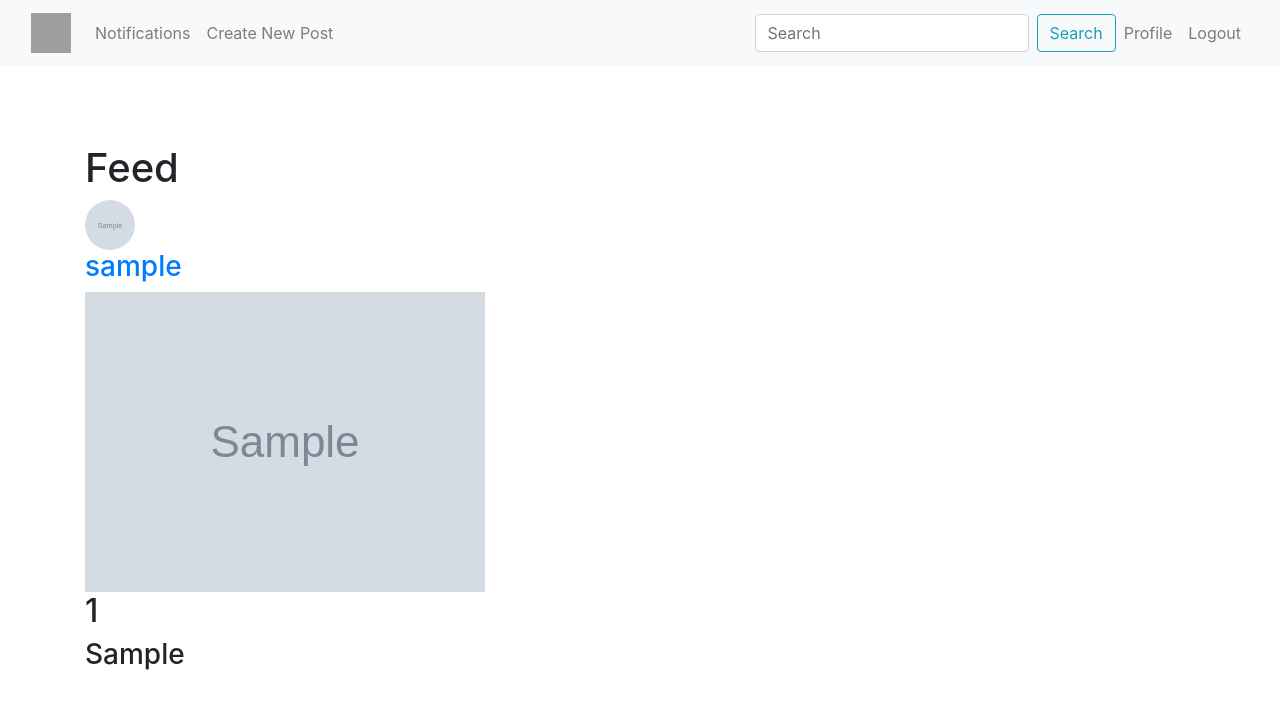
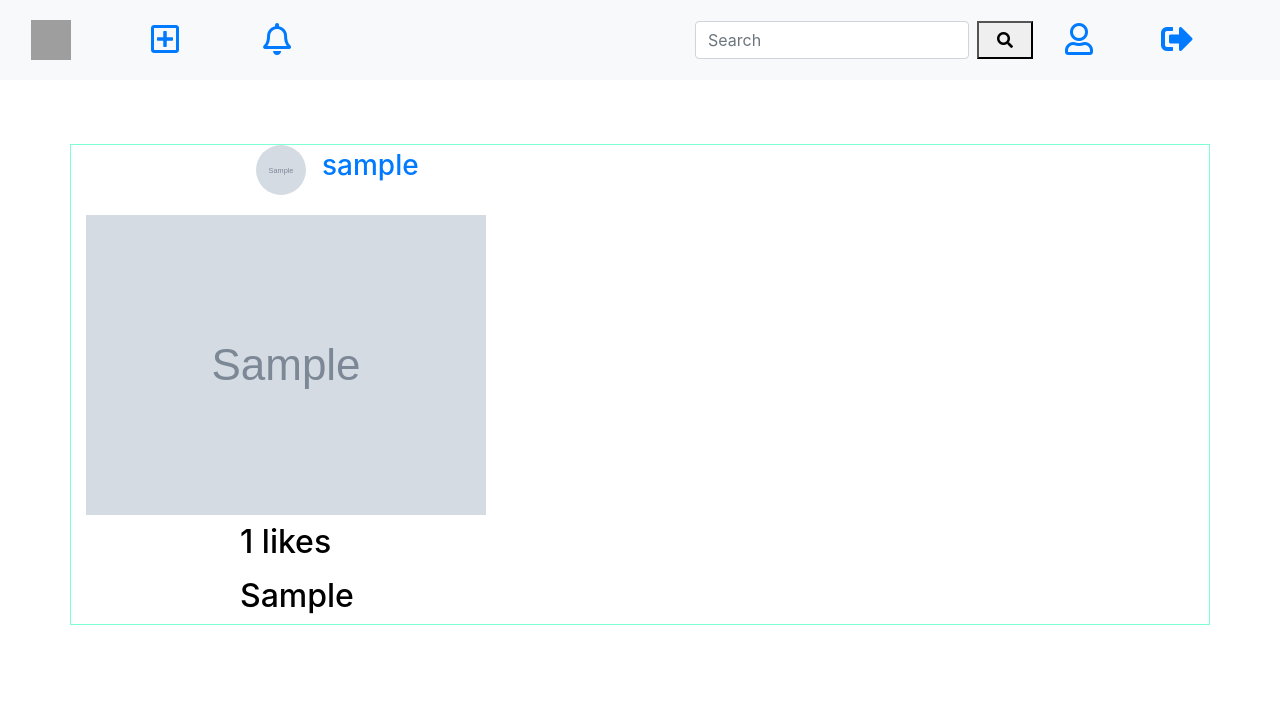
Before and after one commit to UtkarshAgrawalDTU/Betagram, a Django app: page / in a window 1280 px wide. Shown: the top 709 px of the page. Run offline with Django 3.2, Linux system fonts and the light colour scheme; a user stored in the database is signed in; tables that the repository leaves empty hold one stand-in row (values such as "Sample post"); grey boxes marked "Sample" are stand-in pictures; some libraries are stand-ins or nearby versions; grey boxes are pictures that could not be loaded.

Commit message:
Feed styled

```diff
--- a/feed/templates/feed/index.html
+++ b/feed/templates/feed/index.html
@@ -4,24 +4,44 @@
 {% block load_css %}
 <link rel="stylesheet" href="{% static 'feed/style.css' %}">
 {% endblock %}
+
+
 {% block body %}
 
 {% if request.user.is_authenticated %}
 
-<h1>Feed</h1>
+<div class="infinite-container">
+<div class="row">
+  {% for post in posts %}
 
-<div class="infinite-container">
-    {% for post in posts %}
-      <div class="infinite-item">
-        <a href = "{% url 'profile' post.owner.username %}">
-            <img src="{{post.owner.profile.image.url}}" class = "rounded-circle" width="50px" height="50px">
-            <h3>{{post.owner.username}}</h3>
-        </a>
-        <a href = "{{ post.get_absolute_url }}"><img src="{{post.image.url}}"></a>
-        <h2>{{post.likecount}}</h2>
-        <h3>{{post.caption}}</h3>
+  <div class="infinite-item mx-auto col-lg-12 col-xs-12" style="object-fit: contain; border: 1px solid aquamarine; background-color: white;">
+
+    <a href = "{% url 'profile' post.owner.username %}">
+      <div class="row mx-auto" style="max-width: 800px; height: 70px;">
+        <img src="{{post.owner.profile.image.url}}" class = "rounded-circle mx-3" width="50px" height="50px">
+          <h3 style="float:inline-start;" class="pt-1">{{post.owner.username}}</h3>
       </div>
-    {% endfor %}
+    </a>
+
+    <div class="image mx-auto">
+      <a href = "{{ post.get_absolute_url }}">
+        <img src="{{post.image.url}}" class="post">
+      </a>
+    </div>
+
+    <div class="row mx-auto my-2" style="max-width: 800px; ">
+      <h2 style="color: black;">{{post.likecount}} likes</h2>
+    </div>
+
+    <div class="row mx-auto" style="max-width: 800px;">
+      <h2 style="color: black;">{{post.caption}}</h2>
+    </div>
+
+
+
+  </div>
+{% endfor %}
+</div>
 </div>
 
 
--- a/posts/models.py
+++ b/posts/models.py
@@ -23,8 +23,8 @@ class Post(models.Model):
 
         img = Image.open(self.image.path)
 
-        if img.height > 500 or img.width > 500:
-            output_size = (500,500)
+        if img.height > 800 or img.width > 800:
+            output_size = (800,800)
             img.thumbnail(output_size)
             img.save(self.image.path)
 
--- a/templates/base.html
+++ b/templates/base.html
@@ -21,7 +21,7 @@
   <nav class="navbar navbar-expand-md navbar-light bg-light fixed-top">
     <div class="container-fluid">
 
-      <a class="navbar-brand" href="{% url 'feed:home' %}">
+      <a class="navbar-brand pr-5" href="{% url 'feed:home' %}">
           <img src="{% static 'images/logo.ico' %}" width="40" height="40" alt="">
         </a>
       <button class="navbar-toggler collapsed" type="button" data-toggle="collapse" data-target="#topNavBar" aria-label="Toggle navigation">
@@ -34,42 +34,56 @@
 
         <ul class="navbar-nav mr-auto">
 
-          <li class="nav-item ">
-            <a class="nav-link" href="{% url 'notifs:notification_page' %}">
-              Notifications<span class="sr-only">(current)</span>
-            </a>
+          <li class="nav-item mx-3">
+            <span class="fa-stack fa-2x icon">
+              <a href="{% url 'create' %}">
+                <i class="far fa-plus-square"></i>
+              </a>
+            </span>
           </li>
 
-          <li class="nav-item">
-            <a class="nav-link" href="{% url 'create' %}">
-              Create New Post<span class="sr-only">(current)</span>
-            </a>
+          <li class="nav-item mx-3">
+            <span class="fa-stack fa-2x icon">
+              <a href="{% url 'notifs:notification_page' %}">
+                <i class="far fa-bell"></i>
+              </a>
+            </span>
           </li>
 
         </ul>
+
         {% endif %}
 
 
         {% if request.user.is_authenticated %}
 
-        <ul class="navbar-nav ml-auto">
-
-          <form class="form-inline my-2 my-lg-0" method="GET" action="{% url 'search:search_result' %}">
+          <form class="form-inline my-2 my-lg-0 ml-auto mr-4" method="GET" action="{% url 'search:search_result' %}">
             <input name="q" class="form-control mr-sm-2" type="search" placeholder="Search" aria-label="Search"/>
-            <button class="btn btn-outline-info my-2 my-sm-0" type="submit">Search</button>
+            <button type="submit">
+              <span class="fa-stack icon">
+                <i class="fas fa-search"></i>
+              </span>
+            </button>
           </form>
 
-          <li class="nav-item">
-            <a class="nav-link" href="{% url 'profile' request.user.username %}">
-              Profile<span class="sr-only">(current)</span>
-            </a>
+          <ul class="navbar-nav">
+
+          <li class="nav-item mx-2 ml-2">
+            <span class="fa-stack fa-2x icon">
+              <a href="{% url 'profile' request.user.username %}">
+                <i class="far fa-user"></i>
+              </a>
+            </span>
           </li>
 
-          <li class="nav-item">
-            <a class="nav-link" href="{% url 'logout' %}">
-              Logout<span class="sr-only">(current)</span>
-            </a>
+          <li class="nav-item mx-2">
+            <span class="fa-stack fa-2x icon">
+              <a href="{% url 'logout' %}">
+                <i class="fa fa-sign-out-alt"></i>
+              </a>
+            </span>
           </li>
+
         </ul>
 
         {% else %}
```
Also changed, not shown: users/templates/users/register.html (+20 -5 lines), media/user_posts/IMG_20180502_225852_546.jpg (added), media/user_posts/IMG_20180502_225852_546_RRpNOtv.jpg (added), media/user_posts/IMG_20191027_210902.jpg (added), media/user_posts/IMG_20191027_210902_AVqdaD3.jpg (added), media/user_posts/firewatch_minimalist_wallpaper_by_trueru18_dco2151.jpg (added), media/user_posts/wp10_0usoC1B.jpeg (added).
